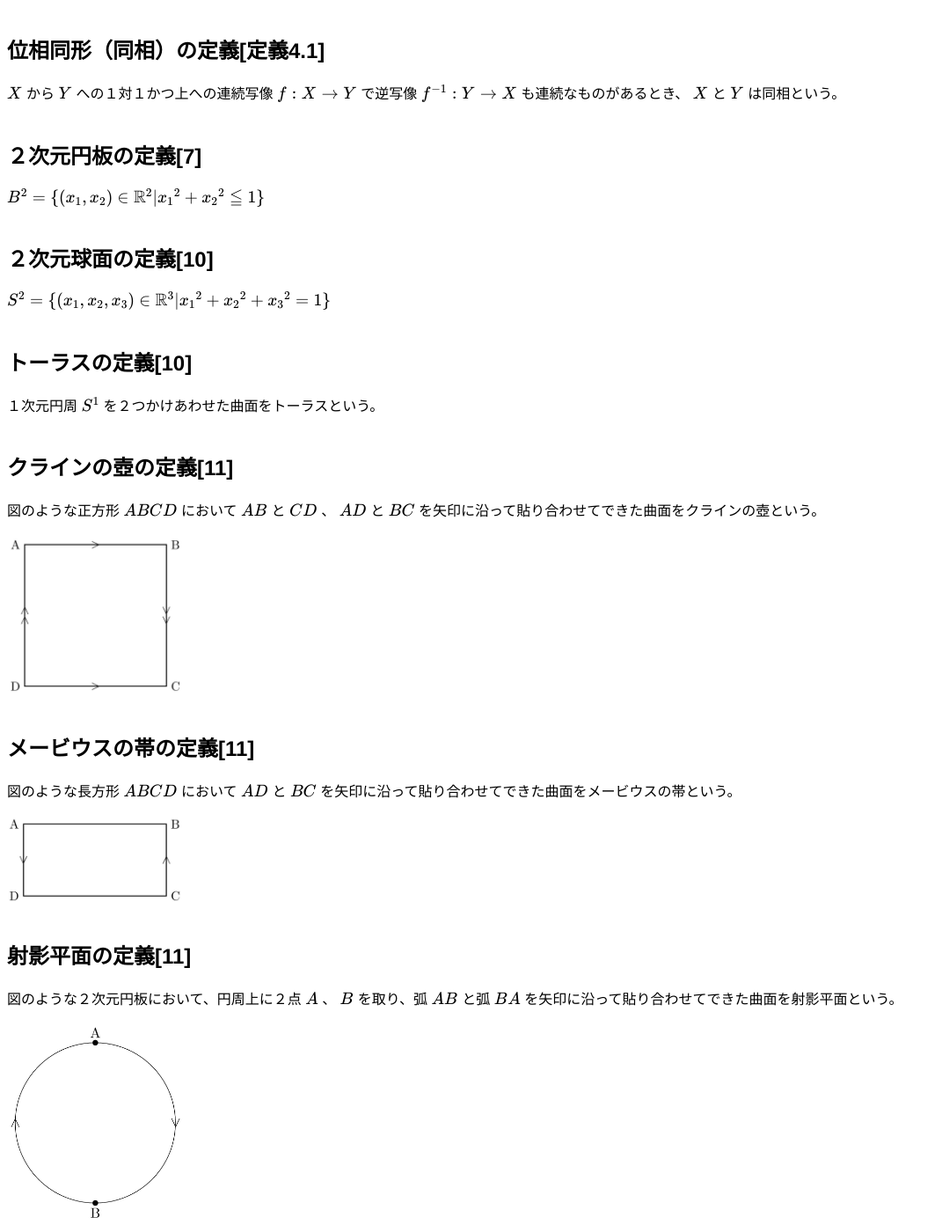
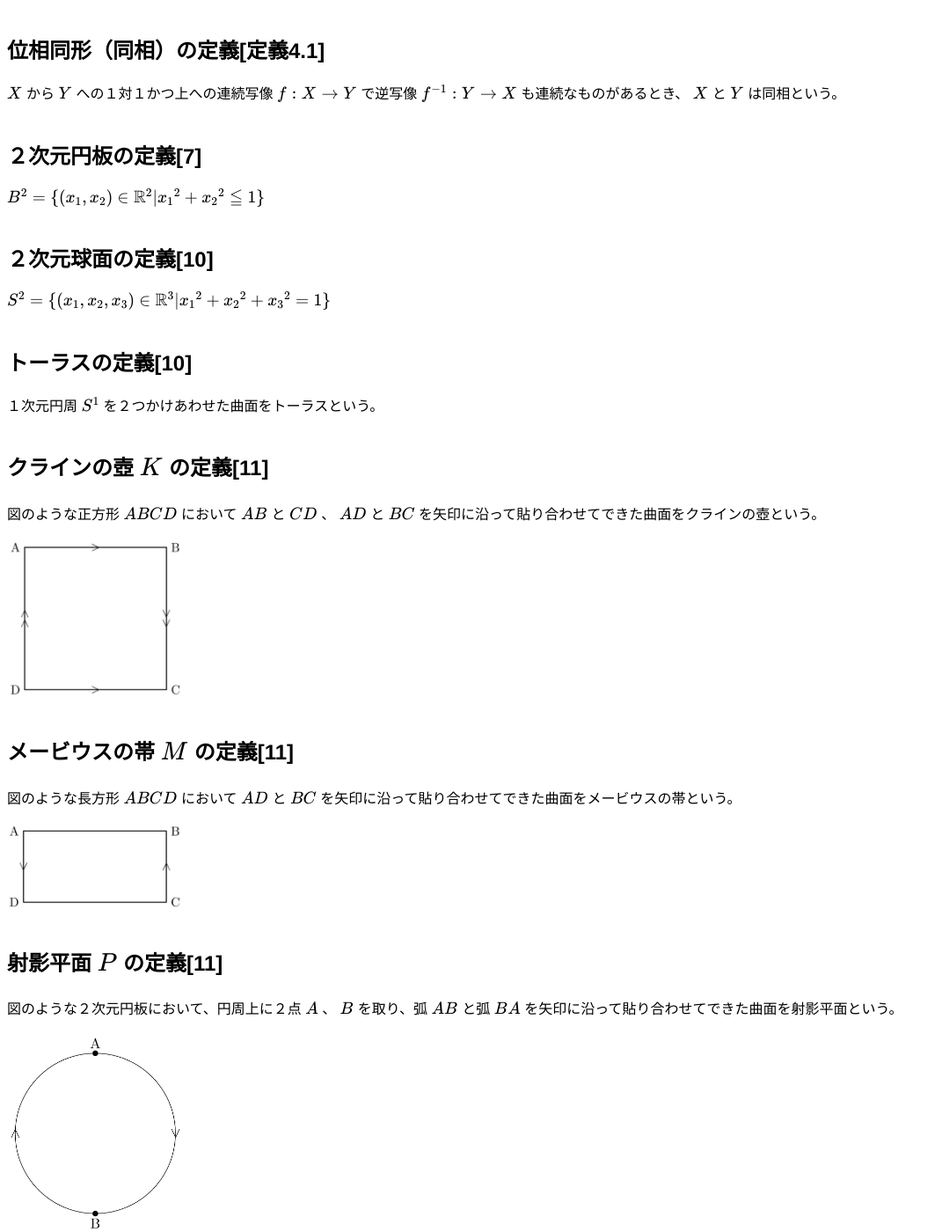
Before and after one commit to mimneko/sample-page, a Jekyll site: the page built from 幾何学/test1.md, in a window 1280 px wide and 1400 px high. Shown: the whole window at 88% size, without its empty margins (0-1071 px from the left). Built offline with Jekyll 4.4.1, drawn with Linux system fonts in a browser that asks for light colours; nearby versions of some CDN libraries; our own code applies the rules of GitHub Pages for plain Markdown files; some of the changed text lies outside the part shown.

```diff
--- a/幾何学/test1.md
+++ b/幾何学/test1.md
@@ -10,17 +10,17 @@
 ## トーラスの定義[10]
 １次元円周 $S^1$ を２つかけあわせた曲面をトーラスという。
 
-## クラインの壺の定義[11]
+## クラインの壺 $K$ の定義[11]
 図のような正方形 $ABCD$ において $AB$ と $CD$ 、 $AD$ と $BC$ を矢印に沿って貼り合わせてできた曲面をクラインの壺という。
 
 <img src="Klein.jpeg" alt="代替テキスト" width="200">
 
-## メービウスの帯の定義[11]
+## メービウスの帯 $M$ の定義[11]
 図のような長方形 $ABCD$ において $AD$ と $BC$ を矢印に沿って貼り合わせてできた曲面をメービウスの帯という。
 
 <img src="Moebius.jpeg" alt="代替テキスト" width="200">
 
-## 射影平面の定義[11]
+## 射影平面 $P$ の定義[11]
 図のような２次元円板において、円周上に２点 $A$ 、 $B$ を取り、弧 $AB$ と弧 $BA$ を矢印に沿って貼り合わせてできた曲面を射影平面という。
 
 <img src="projective.jpeg" alt="代替テキスト" width="200">
@@ -54,7 +54,7 @@ $$
 \end{aligned}
 $$
 
-## トーラスのオイラー標数の計算[12]
+## トーラス $T$ のオイラー標数の計算[12]
 トーラス $T$ は四角形からなるドーナツ状の立体に同相なので、
 
 $$
```
